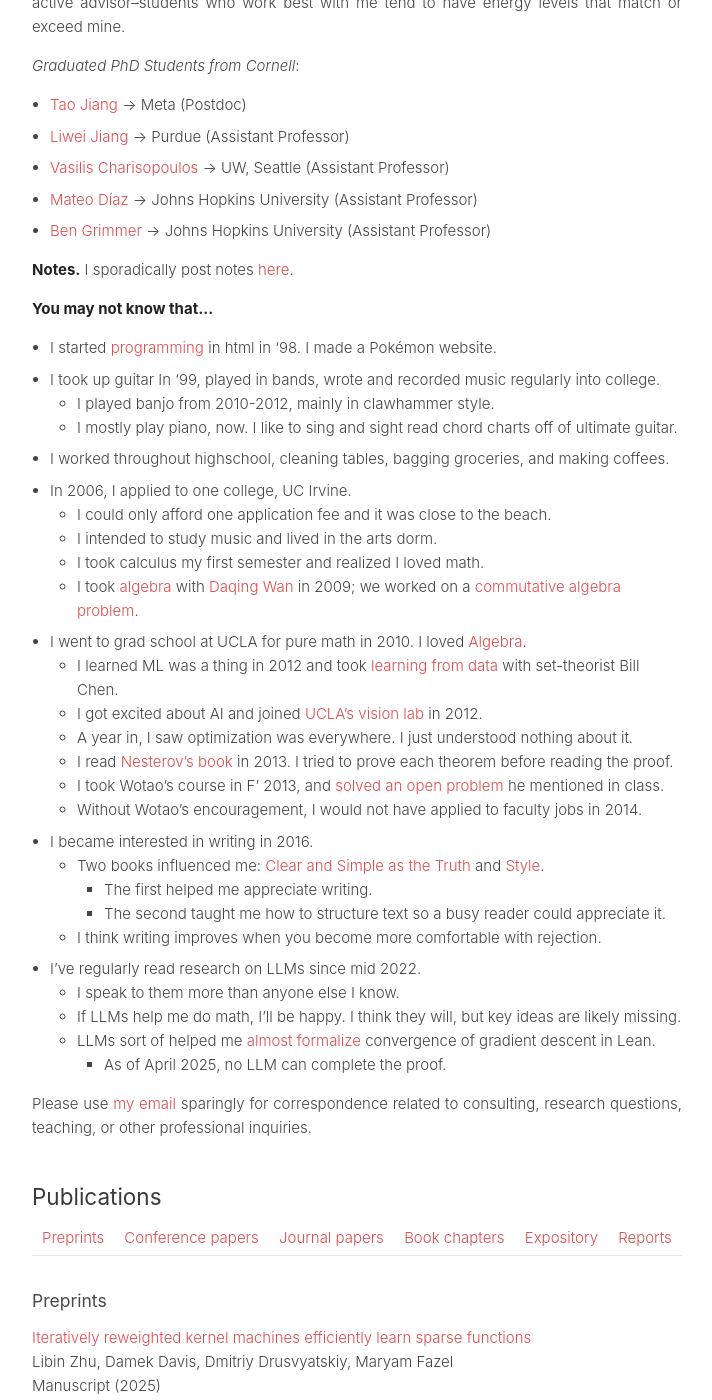
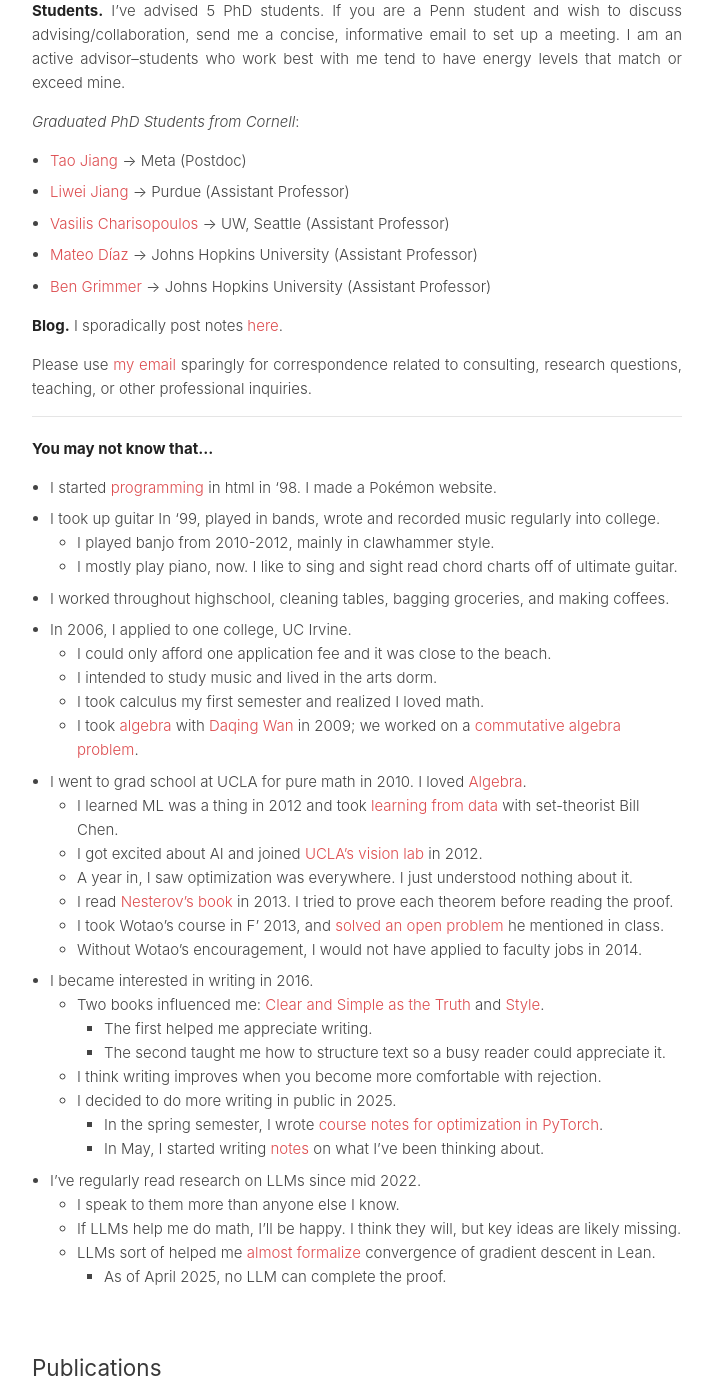
Before and after one commit to damek/damek.github.io, a Jekyll site: the page built from index.md, in a window 1280 px wide and 1400 px high, scrolled down 811 px. Shown: the whole window, without its empty margins (283-995 px from the left). Built offline with Jekyll 4.4.1, drawn with Linux system fonts in a browser that asks for light colours; some of the changed text lies outside the part shown.

Commit message:
update index.md to change 'Notes' section to 'Blog' and clarify teaching notes description; add new research development on kernel methods

```diff
--- a/index.md
+++ b/index.md
@@ -4,14 +4,14 @@
 ---
 # Damek Davis
 
-[Papers](#publications) | [CV](cv.pdf) | [X](https://twitter.com/damekdavis) | [Github (current)](https://github.com/damek) | [Github (old)](https://github.com/COR-OPT) | [Scholar](https://scholar.google.com/citations?user=uGdPyZQAAAAJ&hl=en) | [Notes](random)
+[Papers](#publications) | [CV](cv.pdf) | [X](https://twitter.com/damekdavis) | [Github (current)](https://github.com/damek) | [Github (old)](https://github.com/COR-OPT) | [Scholar](https://scholar.google.com/citations?user=uGdPyZQAAAAJ&hl=en) | [Blog](random)
 
 
 I'm an Associate Professor in Wharton's Department of Statistics and Data Science. I was previously an Associate Professor at Cornell ORIE, an NSF Postdoctoral Fellow, and a PhD student in Math at UCLA under Wotao Yin (Alibaba) and Stefano Soatto (AWS AI). I was a long term visitor at the Simon's Institute in Fall 2017 (bridging discrete and continuous optimization) and Fall 2024 (LLM program). I am currently an associate editor at <a href="https://www.springer.com/journal/10107">Mathematical Programming</a> and <a href="https://www.springer.com/journal/10208">Foundations of Computational Mathematics</a>.
 
 **Research Interests.** Optimization and machine learning.
 
-**Teaching.** I teach theory and practice of optimization and machine learning. I wrote lecture notes for [Optimization in PyTorch](STAT-4830) and [Convex Analysis and First-Order Methods](https://damek.github.io/teaching/orie6300/ORIE6300Fall2023notes.pdf).
+**Teaching.** I teach theory and practice of optimization and machine learning. I sometimes write lecture notes, e.g., [Optimization in PyTorch](STAT-4830) and [Convex Analysis and First-Order Methods](https://damek.github.io/teaching/orie6300/ORIE6300Fall2023notes.pdf).
 
 **Selected Awards.** I received a <a href="https://sloan.org/fellowships/">Sloan Research Fellowship in Mathematics</a>, an <a href="https://www.nsf.gov/awardsearch/showAward?AWD_ID=2047637">NSF CAREER Award</a>, and the <a href="https://www.siam.org/prizes-recognition/activity-group-prizes/detail/siag-opt-best-paper-prize">SIAM Activity Group on Optimization Best Paper Prize</a>.
 
@@ -32,7 +33,11 @@
 - [Mateo Díaz](https://mateodd25.github.io/) → Johns Hopkins University (Assistant Professor)
 - [Ben Grimmer](https://www.ams.jhu.edu/~grimmer/) → Johns Hopkins University (Assistant Professor)
 
-**Notes.** I sporadically post notes [here](random).
+**Blog.** I sporadically post notes [here](random).
+
+Please use [my email](mailto:damek@wharton.upenn.edu) sparingly for correspondence related to consulting, research questions, teaching, or other professional inquiries.
+
+---
 
 **You may not know that...**
 - I started [programming](https://x.com/damekdavis/status/1627803139830317056) in html in '98. I made a Pokémon website.
@@ -57,14 +62,14 @@
         - The first helped me appreciate writing.
         - The second taught me how to structure text so a busy reader could appreciate it.
     - I think writing improves when you become more comfortable with rejection.
+    - I decided to do more writing in public in 2025.
+        - In the spring semester, I wrote [course notes for optimization in PyTorch](http://optimizationinpytorch.com).
+        - In May, I started writing [notes](random) on what I've been thinking about.
 - I've regularly read research on LLMs since mid 2022.
     - I speak to them more than anyone else I know.
     - If LLMs help me do math, I'll be happy. I think they will, but key ideas are likely missing.
     - LLMs sort of helped me [almost formalize](https://github.com/damek/gd-lean) convergence of gradient descent in Lean.
         - As of April 2025, no LLM can complete the proof.
-
-
-Please use [my email](mailto:damek@wharton.upenn.edu) sparingly for correspondence related to consulting, research questions, teaching, or other professional inquiries.
 
 ## Publications
 
```
Also changed, not shown: other parts of index.md (+1 -0 lines).
